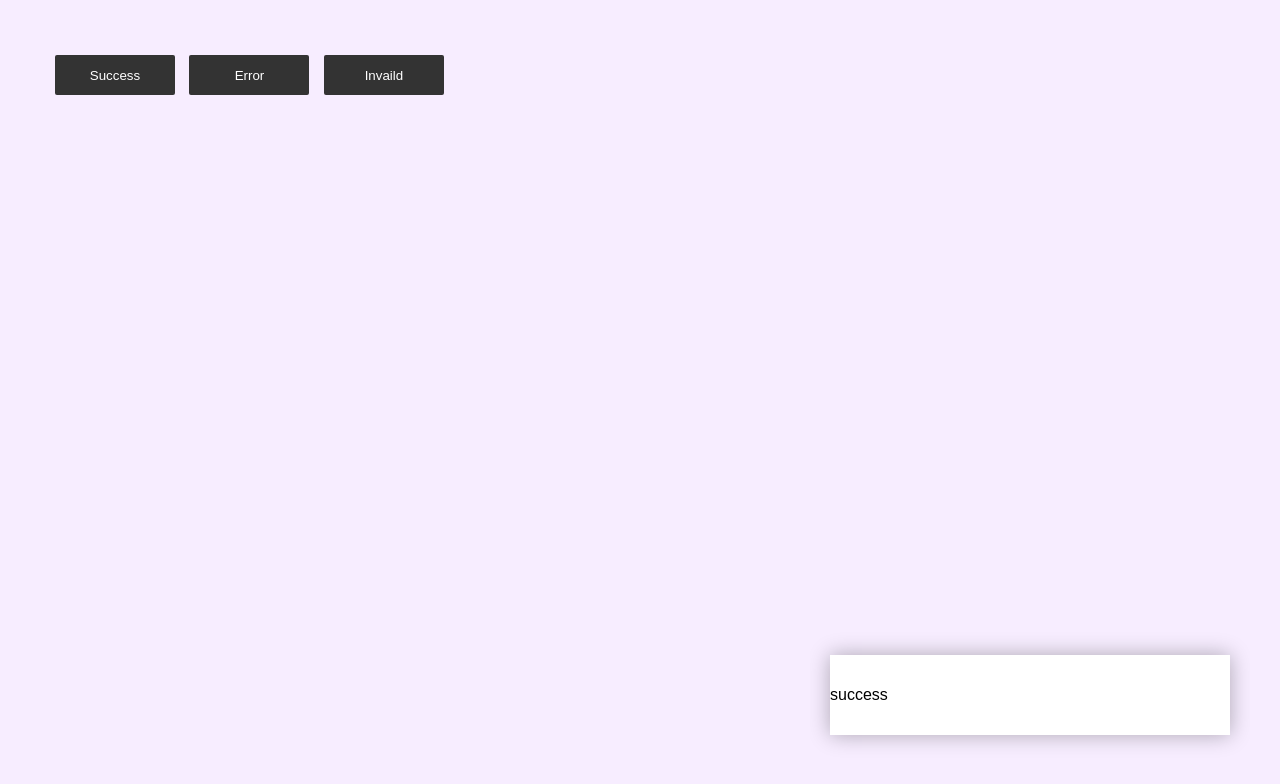
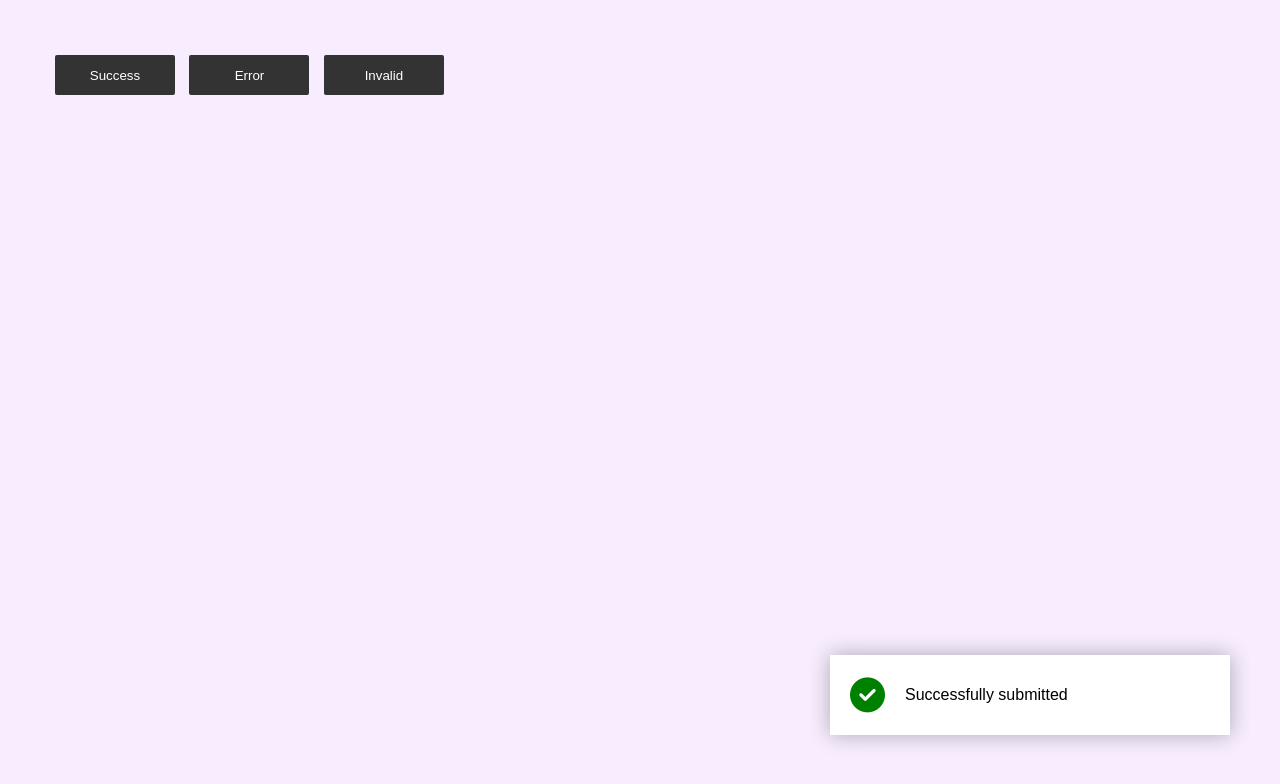
Before and after one commit to nikhilpahan/Toast-Notification-or-Snack-Bar, a plain HTML site: page index.html in a window 1280 px wide. Both pictures are taken after a click on the button "Success". Drawn offline with Linux system fonts and the light colour scheme.

Commit message:
styled Icons

```diff
--- a/index.html
+++ b/index.html
@@ -5,12 +5,13 @@
     <meta name="viewport" content="width=device-width, initial-scale=1.0">
     <title>Toast Notification</title>
     <link rel="stylesheet" href="style.css">
+    <script src="https://kit.fontawesome.com/75f9044080.js" crossorigin="anonymous"></script>
 </head>
 <body>
     <div class="buttons">
         <button onclick="showToast(successMsg)">Success</button>
         <button onclick="showToast(errorMsg)">Error</button>
-        <button onclick="showToast(invaildMsg)">Invaild</button>
+        <button onclick="showToast(invalidMsg)">Invalid</button>
     </div>
 
     <div id="toastBox"></div>
@@ -18,15 +19,22 @@
     <script>
 
         let toastBox = document.getElementById('toastBox');
-        let successMsg = 'Successfully submitted';
-        let errorMsg = 'Please fix the error!';
-        let invaildMsg = 'Invaild input, check again';
+        let successMsg = '<i class="fa-solid fa-circle-check"></i> Successfully submitted';
+        let errorMsg = '<i class="fa-solid fa-circle-xmark"></i> Please fix the error!';
+        let invalidMsg = '<i class="fa-solid fa-circle-exclamation"></i> Invalid input, check again';
 
-        function showToast(){
+        function showToast(msg){
            let toast = document.createElement('div');
            toast.classList.add('toast');
-           toast.innerHTML = 'success';
+           toast.innerHTML = msg;
            toastBox.appendChild(toast);
+
+           if(msg.includes('error')){
+            toast.classList.add('error');
+           }
+           if(msg.includes('Invalid')){
+            toast.classList.add('Invalid');
+           }
         }
 
     </script>
--- a/style.css
+++ b/style.css
@@ -45,5 +45,18 @@ body{
     box-shadow: 0 0 20px rgba(0, 0, 0, 0.3);
     display: flex;
     align-items: center;
+}
 
+.toast i{
+    margin: 0 20px;
+    font-size: 35px;
+    color: green;
 }
+
+.toast.error i{
+    color: red;
+}
+
+.toast.Invalid i{
+    color: orange;
+}
```
